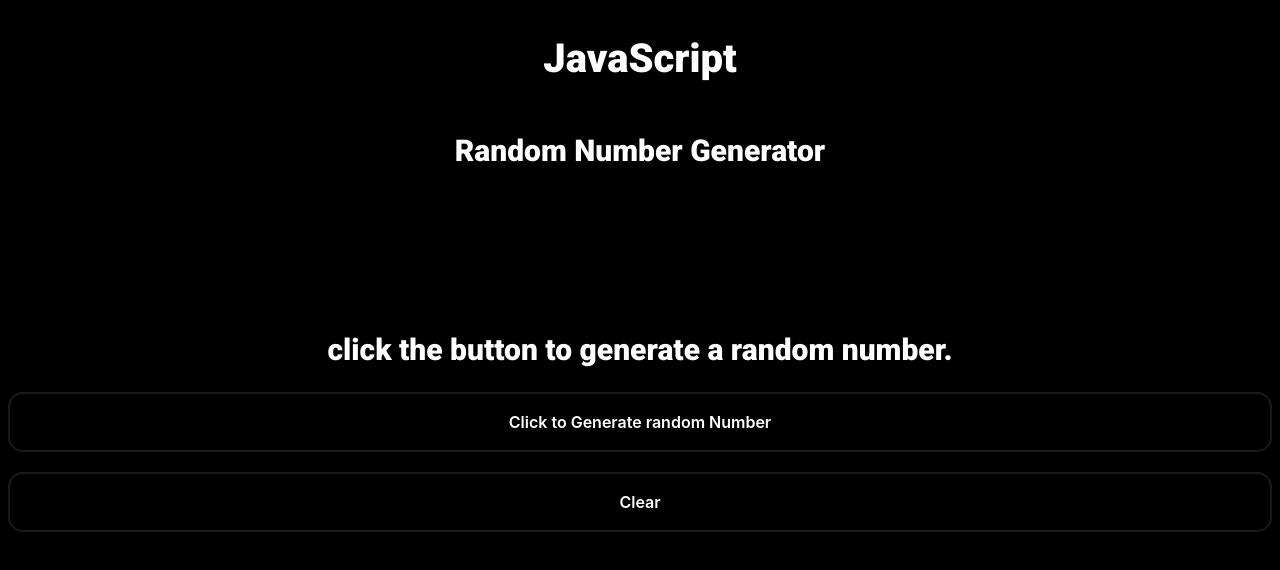
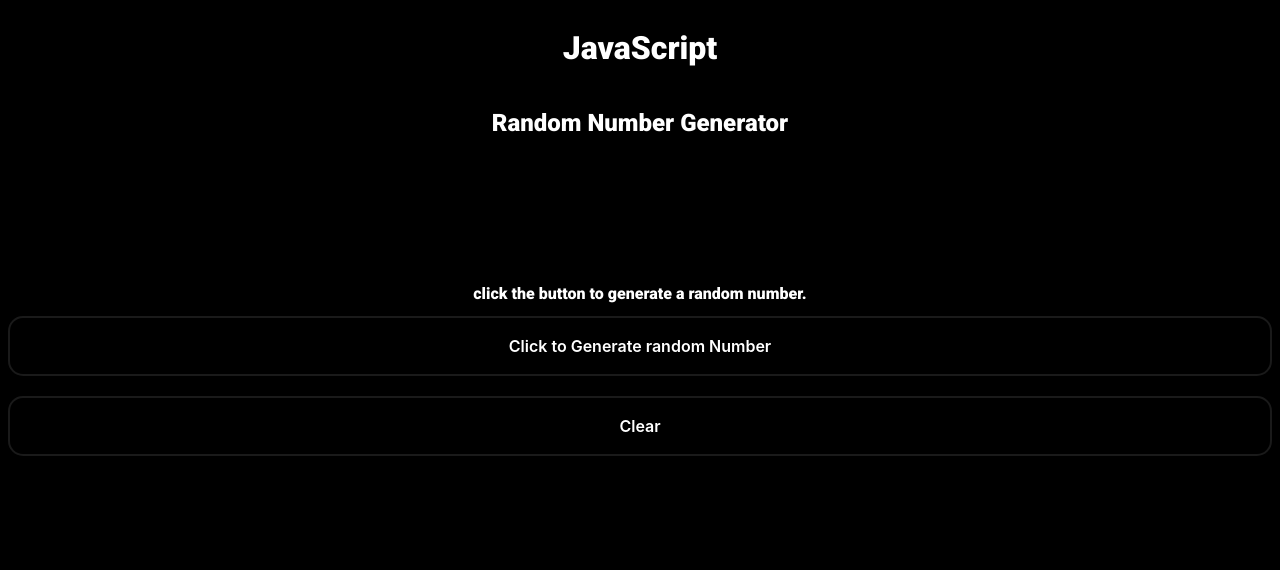
Before and after one commit to sandrex-endino/JS-Random-Num-Gen, a plain HTML site: page index.html in a window 1280 px wide. Drawn offline with Linux system fonts and the light colour scheme.

Commit message:
.instruction font-size adjust

```diff
--- a/index.html
+++ b/index.html
@@ -20,7 +20,7 @@
     </div>
 
     <div>
-        <h2> click the button to generate a random number.</h2>
+        <h2 class="instruction"> click the button to generate a random number.</h2>
         <button id="buttonClick" class ="buttonClick" role="button">Click to Generate random Number</button>
         <button id="buttonReset" class="buttonReset" role="button">Clear</button>
 
--- a/styles.css
+++ b/styles.css
@@ -8,13 +8,17 @@ p {
     color: white;
 }
 
+.instruction {
+  font-size: 16px;
+}
+
 div {
     font-family: 'Roboto', sans-serif;;
     color: white;
     display: flex;
     flex-wrap: nowrap;
     flex-direction: column;
-    font-size: 20px;
+    /* font-size: 20px; */
     justify-content: center;
     align-content: space-between;
     align-items: center;
```
